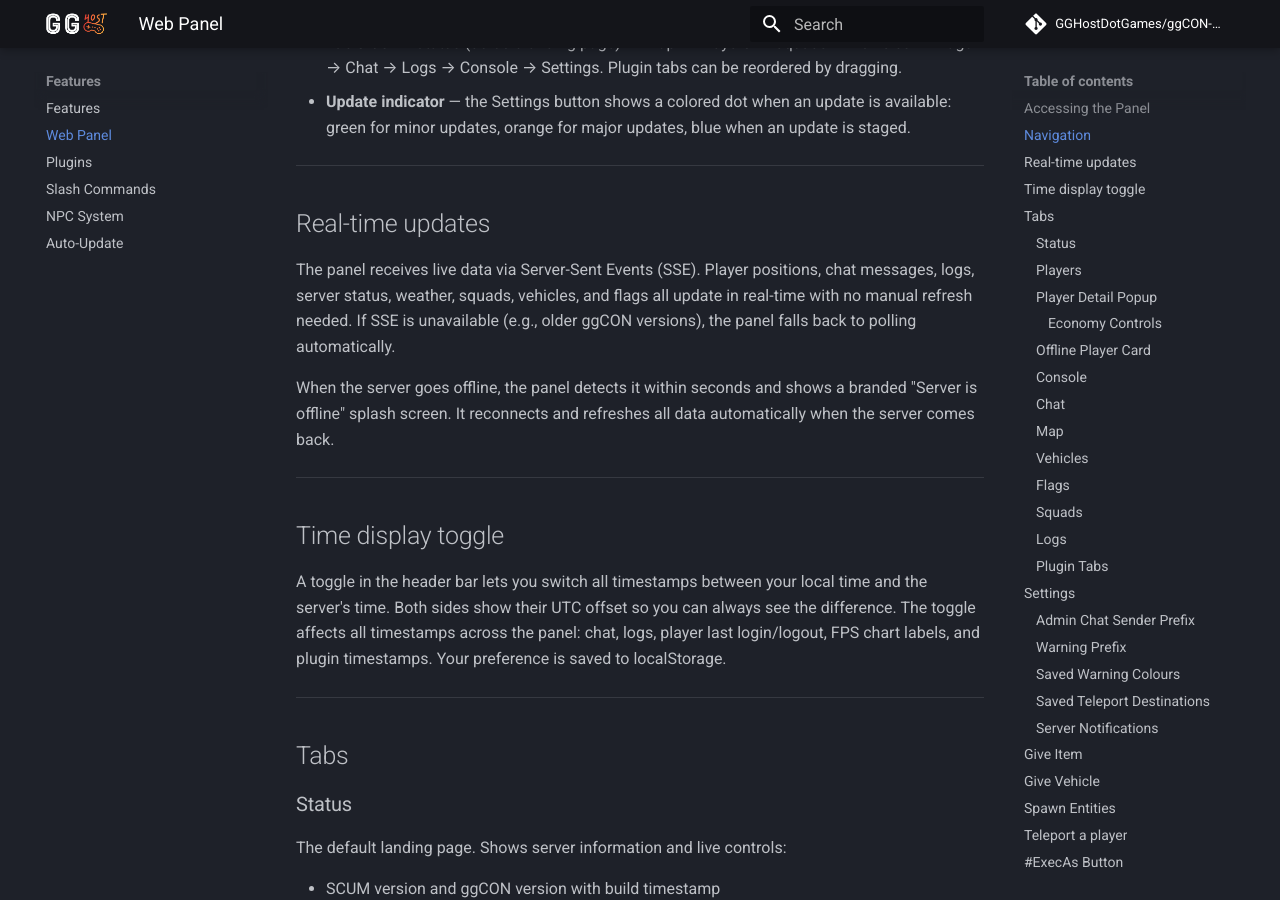
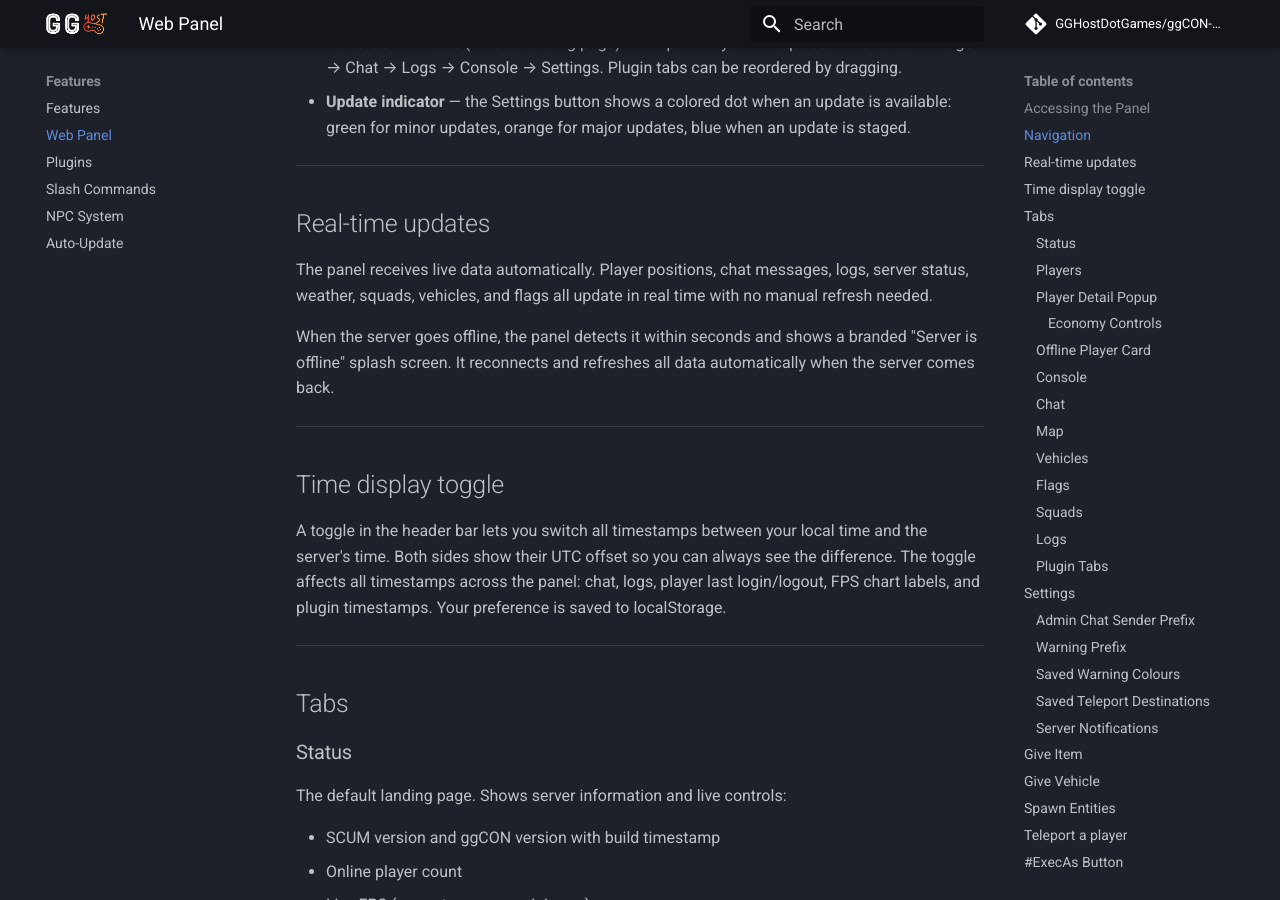
Before and after one commit to GGHostDotGames/ggCON-docs, an MkDocs documentation site: the page built from docs/web-panel.md, in a window 1280 px wide and 900 px high, scrolled down 1606 px. Built offline with MkDocs 1.6.1 and Material for MkDocs 9.7.7, drawn with Linux system fonts in a browser that asks for light colours; comment, search, counter and statistics services are not loaded.

Commit message:
docs: drop the internal "Server-Sent Events (SSE)" mechanism mention from the Web Panel page
Describe the behavior (live updates, no manual refresh) without naming the
internal transport — consistent with removing the /sse/events endpoint.

Co-Authored-By: Claude Opus 4.8 <noreply@anthropic.com>

```diff
--- a/docs/web-panel.md
+++ b/docs/web-panel.md
@@ -36,7 +36,7 @@ The panel uses a collapsible sidebar for navigation. All core tabs have SVG icon
 
 ## Real-time updates
 
-The panel receives live data via Server-Sent Events (SSE). Player positions, chat messages, logs, server status, weather, squads, vehicles, and flags all update in real-time with no manual refresh needed. If SSE is unavailable (e.g., older ggCON versions), the panel falls back to polling automatically.
+The panel receives live data automatically. Player positions, chat messages, logs, server status, weather, squads, vehicles, and flags all update in real time with no manual refresh needed.
 
 When the server goes offline, the panel detects it within seconds and shows a branded "Server is offline" splash screen. It reconnects and refreshes all data automatically when the server comes back.
 
```
